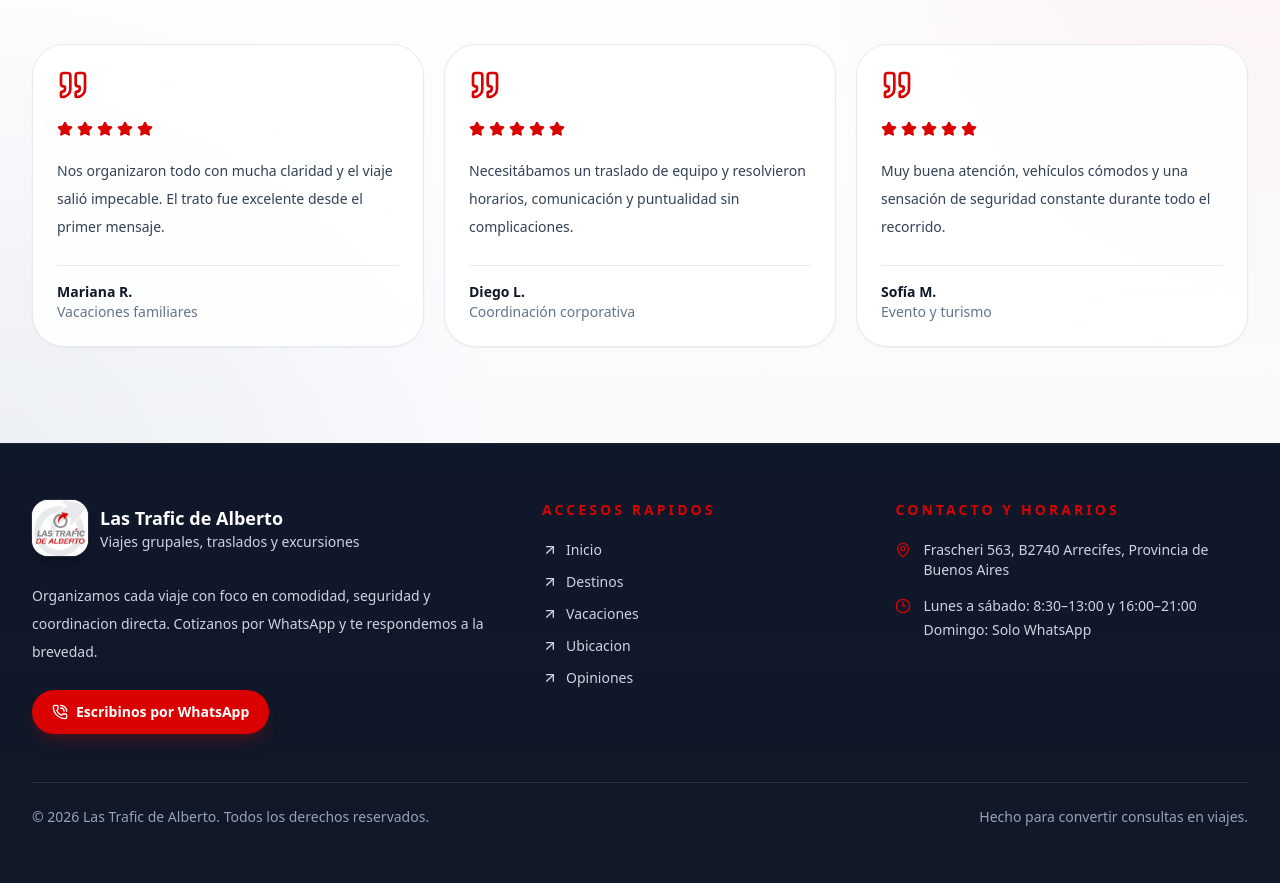
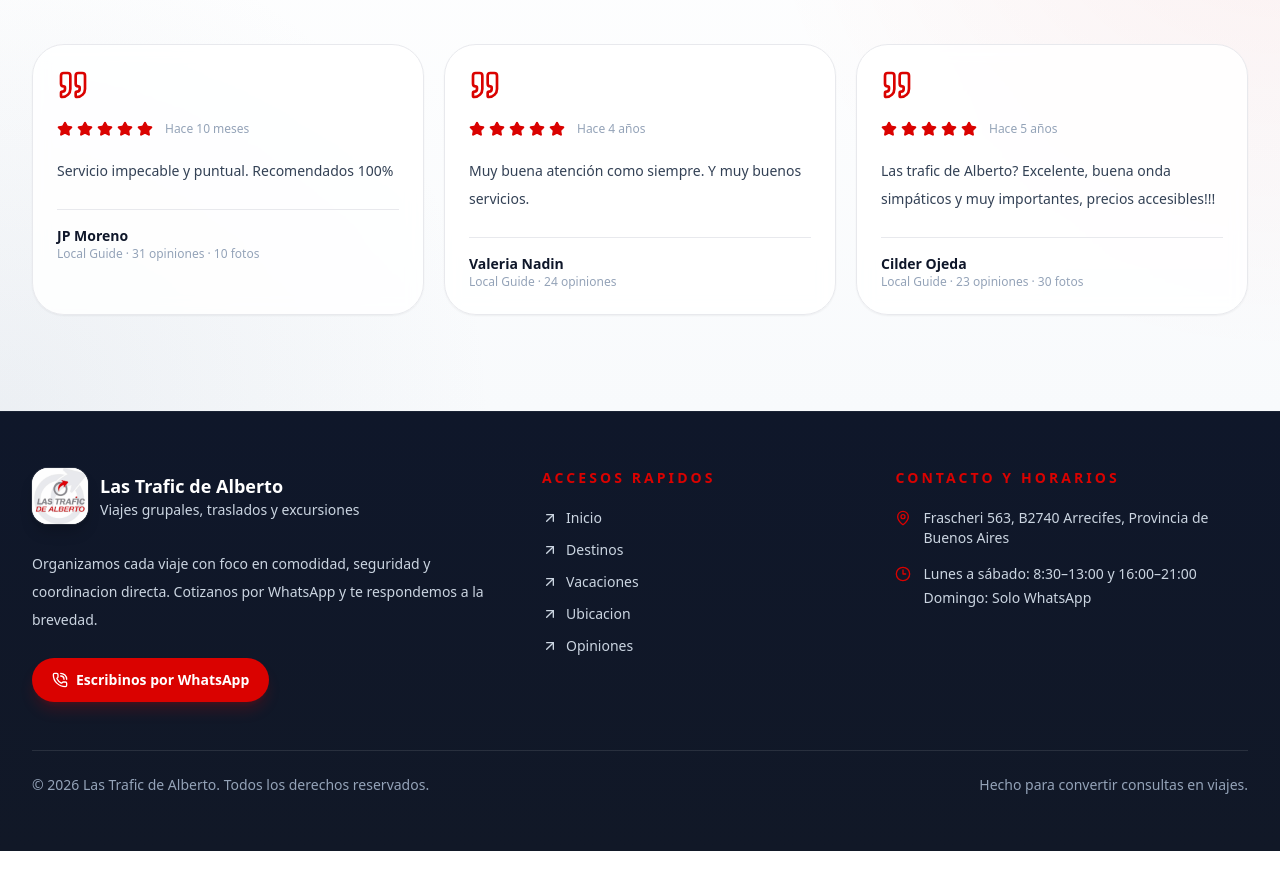
Before and after one commit to valentinomaseda/las-trafic-de-alberto, a Next.js app in the folder frontend/: page / in a window 1280 px wide. Shown: the part 9290-10173 px from the top of the page. After the commit the page ends 10141 px from the top, so only its background shows below. Built offline with nearby package versions, Linux system fonts and the light colour scheme; no server answers; the database is empty.

Commit message:
feat: add Testimonials section with customer reviews and relative time formatting

```diff
--- a/frontend/components/Testimonials.tsx
+++ b/frontend/components/Testimonials.tsx
@@ -4,23 +4,45 @@ import { Quote, Star } from 'lucide-react';
 import { motion } from 'framer-motion';
 import { SectionReveal } from './SectionReveal';
 
+// Fechas reales aproximadas de cada reseña (basadas en las fechas de Google)
 const testimonials = [
   {
-    name: 'Mariana R.',
-    role: 'Vacaciones familiares',
-    text: 'Nos organizaron todo con mucha claridad y el viaje salió impecable. El trato fue excelente desde el primer mensaje.',
+    name: 'JP Moreno',
+    badge: 'Local Guide · 31 opiniones · 10 fotos',
+    date: new Date('2025-10-01'), // "Hace 9 meses" desde jul-2026
+    text: 'Servicio impecable y puntual. Recomendados 100%',
   },
   {
-    name: 'Diego L.',
-    role: 'Coordinación corporativa',
-    text: 'Necesitábamos un traslado de equipo y resolvieron horarios, comunicación y puntualidad sin complicaciones.',
+    name: 'Valeria Nadin',
+    badge: 'Local Guide · 24 opiniones',
+    date: new Date('2022-07-01'), // "Hace 4 años"
+    text: 'Muy buena atención como siempre. Y muy buenos servicios.',
   },
   {
-    name: 'Sofía M.',
-    role: 'Evento y turismo',
-    text: 'Muy buena atención, vehículos cómodos y una sensación de seguridad constante durante todo el recorrido.',
+    name: 'Cilder Ojeda',
+    badge: 'Local Guide · 23 opiniones · 30 fotos',
+    date: new Date('2021-07-01'), // "Hace 5 años"
+    text: 'Las trafic de Alberto? Excelente, buena onda simpáticos y muy importantes, precios accesibles!!!',
   },
 ];
+
+function getRelativeTime(date: Date): string {
+  const now = new Date();
+  const diffMs = now.getTime() - date.getTime();
+  const diffDays = Math.floor(diffMs / (1000 * 60 * 60 * 24));
+
+  if (diffDays < 1) return 'Hoy';
+  if (diffDays < 7) return `Hace ${diffDays} día${diffDays > 1 ? 's' : ''}`;
+
+  const diffWeeks = Math.floor(diffDays / 7);
+  if (diffDays < 30) return `Hace ${diffWeeks} semana${diffWeeks > 1 ? 's' : ''}`;
+
+  const diffMonths = Math.floor(diffDays / 30);
+  if (diffDays < 365) return `Hace ${diffMonths} mes${diffMonths > 1 ? 'es' : ''}`;
+
+  const diffYears = Math.floor(diffDays / 365);
+  return `Hace ${diffYears} año${diffYears > 1 ? 's' : ''}`;
+}
 
 export function Testimonials() {
   return (
@@ -43,15 +65,18 @@ export function Testimonials() {
                 className="relative h-full rounded-[2rem] border border-[#e8e9ed] bg-white/85 p-6 shadow-sm backdrop-blur"
               >
                 <Quote className="h-8 w-8 text-[#da0200]" />
-                <div className="mt-5 flex gap-1 text-[#da0200]" aria-hidden="true">
+                <div className="mt-5 flex items-center gap-1 text-[#da0200]" aria-hidden="true">
                   {[...Array(5)].map((_, starIndex) => (
                     <Star key={starIndex} className="h-4 w-4 fill-current" />
                   ))}
+                  <span className="ml-2 text-xs font-medium text-slate-400">
+                    {getRelativeTime(item.date)}
+                  </span>
                 </div>
                 <p className="mt-5 text-sm leading-7 text-slate-700">{item.text}</p>
                 <div className="mt-6 border-t border-[#e8e9ed] pt-4">
                   <p className="text-sm font-semibold text-slate-900">{item.name}</p>
-                  <p className="text-sm text-slate-500">{item.role}</p>
+                  <p className="text-xs text-slate-400">{item.badge}</p>
                 </div>
               </motion.article>
             </SectionReveal>
```
